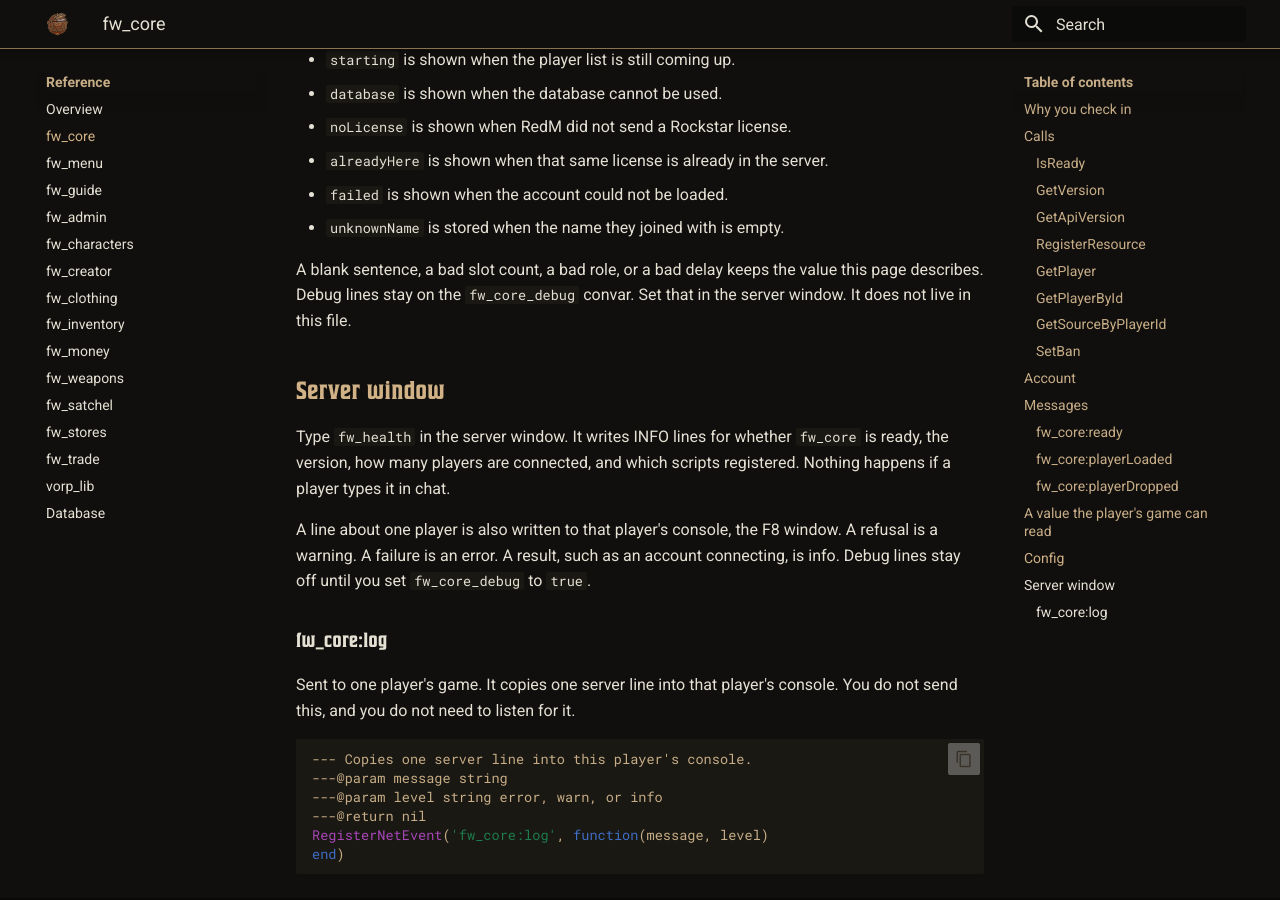
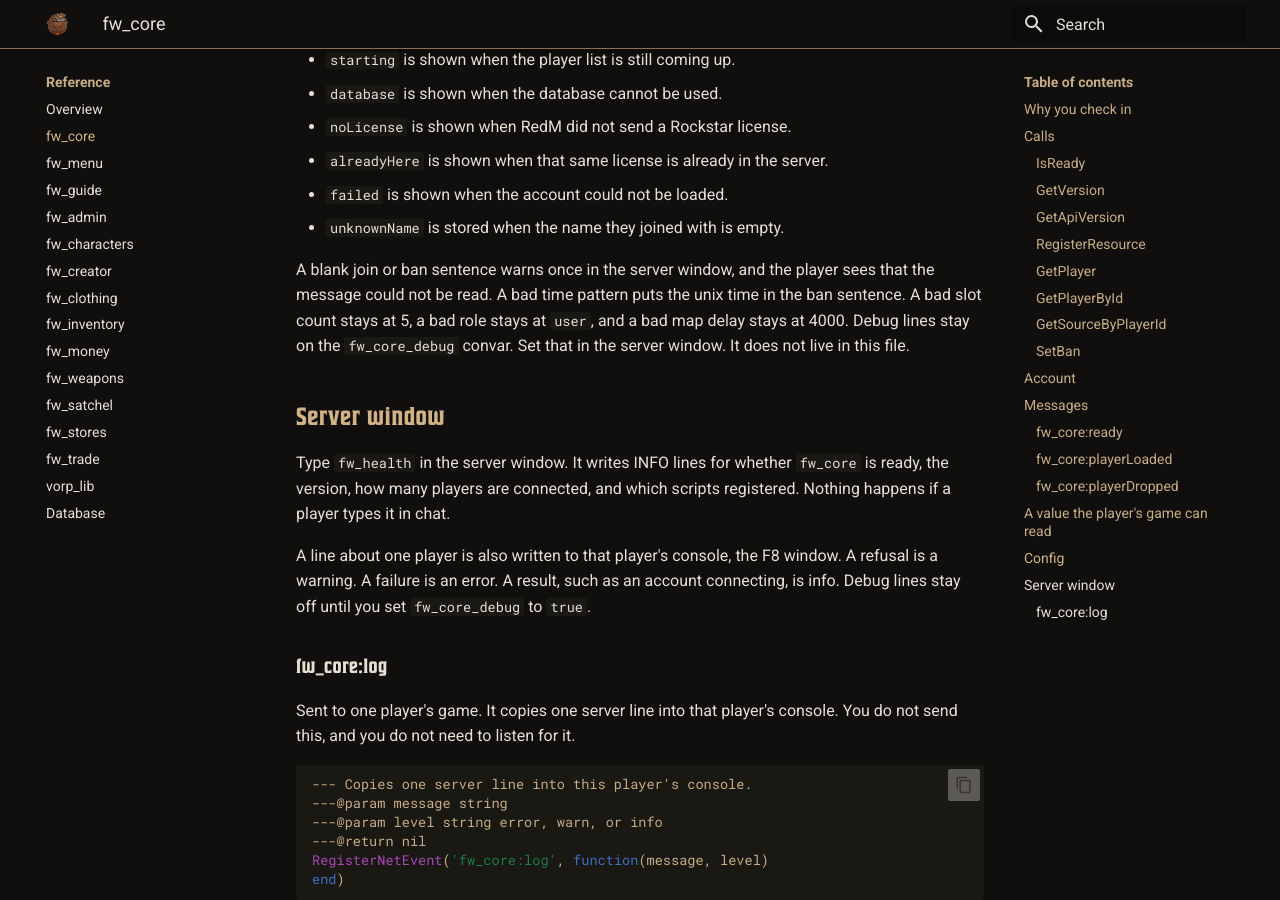
Before and after one commit to Benality/fw-framework-docs, an MkDocs documentation site: the page built from content/fw-core.md, in a window 1280 px wide and 900 px high, scrolled down 8138 px. Built offline with MkDocs 1.6.1 and Material for MkDocs 9.7.7, drawn with Linux system fonts in a browser that asks for light colours.

Commit message:
Say a blank join or ban sentence is not replaced from the script.
Co-authored-by: Cursor <cursoragent@cursor.com>

```diff
--- a/content/fw-core.md
+++ b/content/fw-core.md
@@ -310,7 +310,7 @@ The settings are in `resources/[framework]/fw_core/shared/config.lua`, on `FwCor
 - `failed` is shown when the account could not be loaded.
 - `unknownName` is stored when the name they joined with is empty.
 
-A blank sentence, a bad slot count, a bad role, or a bad delay keeps the value this page describes. Debug lines stay on the `fw_core_debug` convar. Set that in the server window. It does not live in this file.
+A blank join or ban sentence warns once in the server window, and the player sees that the message could not be read. A bad time pattern puts the unix time in the ban sentence. A bad slot count stays at 5, a bad role stays at `user`, and a bad map delay stays at 4000. Debug lines stay on the `fw_core_debug` convar. Set that in the server window. It does not live in this file.
 
 ## Server window
 
```
